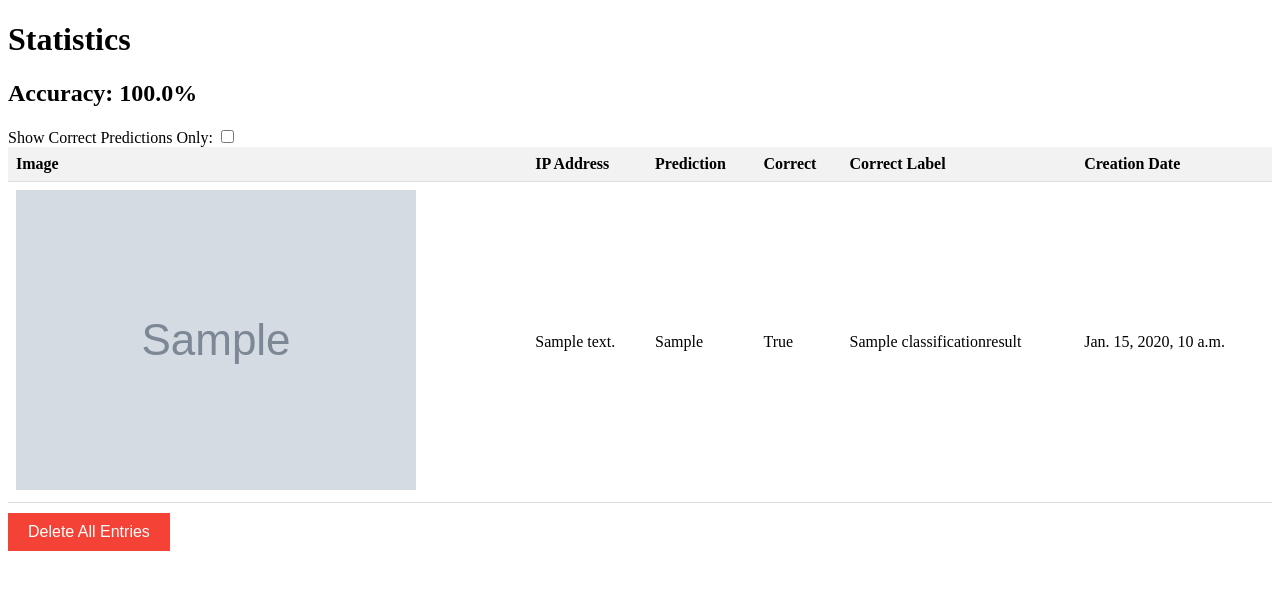
After one commit to Darkdriller/Django2, a Django app: page /statistics/ in a window 1280 px wide. The commit adds this page. Shown: the top 590 px of the page. Run offline with Django 4.2, Linux system fonts and the light colour scheme; tables that the repository leaves empty hold one stand-in row (values such as "Sample post"); grey boxes marked "Sample" are stand-in pictures.

Commit message:
added stats page

```diff
--- a/first_app/views.py
+++ b/first_app/views.py
@@ -1,12 +1,8 @@
 from django.shortcuts import render
-import django_tables2 as tables
 import base64
 from django.shortcuts import redirect
-# Create your views here.
 from django.http import HttpResponse
 # 'request' name is convention. It can be some other name too.
-from django.core.files.base import ContentFile
-from django.core.files.uploadedfile import InMemoryUploadedFile
 from io import BytesIO
 from PIL import Image
 from .model import ImageClassifier
@@ -91,3 +87,21 @@ def classification_feedback(request):
         result.save()
 
     return redirect('index')
+def statistics(request):
+    total_results = ClassificationResult.objects.count()
+    correct_results = ClassificationResult.objects.filter(is_correct=True).count()
+    accuracy_percentage = 0
+
+    if total_results > 0:
+        accuracy_percentage = (correct_results / total_results) * 100
+
+    results = ClassificationResult.objects.all()
+
+    context = {
+        'accuracy_percentage': accuracy_percentage,
+        'results': results,
+    }
+    if request.method == 'POST' and 'delete-button' in request.POST:
+        ClassificationResult.objects.all().delete()
+        return redirect('statistics')
+    return render(request, 'stats.html', context)
--- a/first_project/urls.py
+++ b/first_project/urls.py
@@ -24,5 +24,6 @@ urlpatterns = [
     path('', views.index, name='index'),
     path('upload_image/', views.upload_image, name='upload_image'),
     path('classify_image/', views.classify_image, name='classify_image'),
-    path('classification_feedback/' , views.classification_feedback, name='feedback')
+    path('classification_feedback/' , views.classification_feedback, name='feedback'),
+    path('statistics/', views.statistics, name='statistics')
 ]
--- a/templates/index.html
+++ b/templates/index.html
@@ -13,6 +13,7 @@
   <h2>This page is visited {{ count }} times.
   <p>Click <a href="help">here</a> for help.</p>
   <p>Click <a href="upload_image">here</a> for image Classification.</p>
+  <p>Click <a href="statistics">here</a> for statistics.</p>
 
   <table>
     <thead>
--- /dev/null
+++ b/templates/stats.html
@@ -0,0 +1,104 @@
+<!DOCTYPE html>
+<html>
+    <head>
+        <title>
+            Stats
+        </title>
+    </head>
+    <body>
+        <div class="container">
+            <h1>Statistics</h1>
+            <h2>Accuracy: {{ accuracy_percentage }}%</h2>
+            <div class="filter-section">
+              <label for="filter-checkbox">Show Correct Predictions Only:</label>
+              <input type="checkbox" id="filter-checkbox">
+            </div>
+            <table id="results-table">
+              <thead>
+                <tr>
+                  <th>Image</th>
+                  <th>IP Address</th>
+                  <th>Prediction</th>
+                  <th>Correct</th>
+                  <th>Correct Label</th>
+                  <th>Creation Date</th>
+                </tr>
+              </thead>
+              <tbody>
+                {% for result in results %}
+                  <tr data-is-correct="{{ result.is_correct }}">
+                    <td><img src="{{ result.image_path }}" alt="uploaded image"></td>
+                    <td>{{ result.ip_address }}</td>
+                    <td>{{ result.prediction }}</td>
+                    <td>{{ result.is_correct }}</td>
+                    <td>{{ result.correct_label }}</td>
+                    <td>{{ result.created_at }}</td>
+                  </tr>
+                {% endfor %}
+              </tbody>
+            </table>
+            <form method="post" action="{% url 'statistics' %}" class="delete-form">
+                {% csrf_token %}
+                <button type="submit" class="delete-button" name="delete-button">
+                  Delete All Entries
+                </button>
+              </form>
+          </div>
+          <style>
+            .table-container {
+              overflow-x: auto;
+            }
+
+            #results-table {
+              width: 100%;
+              border-collapse: collapse;
+            }
+
+            #results-table th,
+            #results-table td {
+              padding: 8px;
+              text-align: left;
+              border-bottom: 1px solid #ddd;
+            }
+
+            #results-table th {
+              background-color: #f2f2f2;
+            }
+            .delete-form {
+            display: inline-block;
+            margin-top: 10px;
+            }
+
+            .delete-button {
+            padding: 10px 20px;
+            background-color: #f44336;
+            color: #fff;
+            border: none;
+            cursor: pointer;
+            font-size: 16px;
+            }
+
+            .delete-button:hover {
+            background-color: #d32f2f;
+            }
+
+            .delete-button:focus {
+            outline: none;
+            }
+          </style>
+          <script src="https://code.jquery.com/jquery-3.6.0.min.js"></script>
+          <script>
+            $(document).ready(function() {
+              $('#filter-checkbox').on('change', function() {
+                var showCorrectOnly = $(this).prop('checked');
+
+                if (showCorrectOnly) {
+                  $('#results-table tbody tr[data-is-correct="False"]').hide();
+                } else {
+                  $('#results-table tbody tr').show();
+                }
+              });
+            });
+          </script>
+    </body>
+</html>
```
Also changed, not shown: db.sqlite3, static/20230518-114356uploadcat.jpeg (added).
